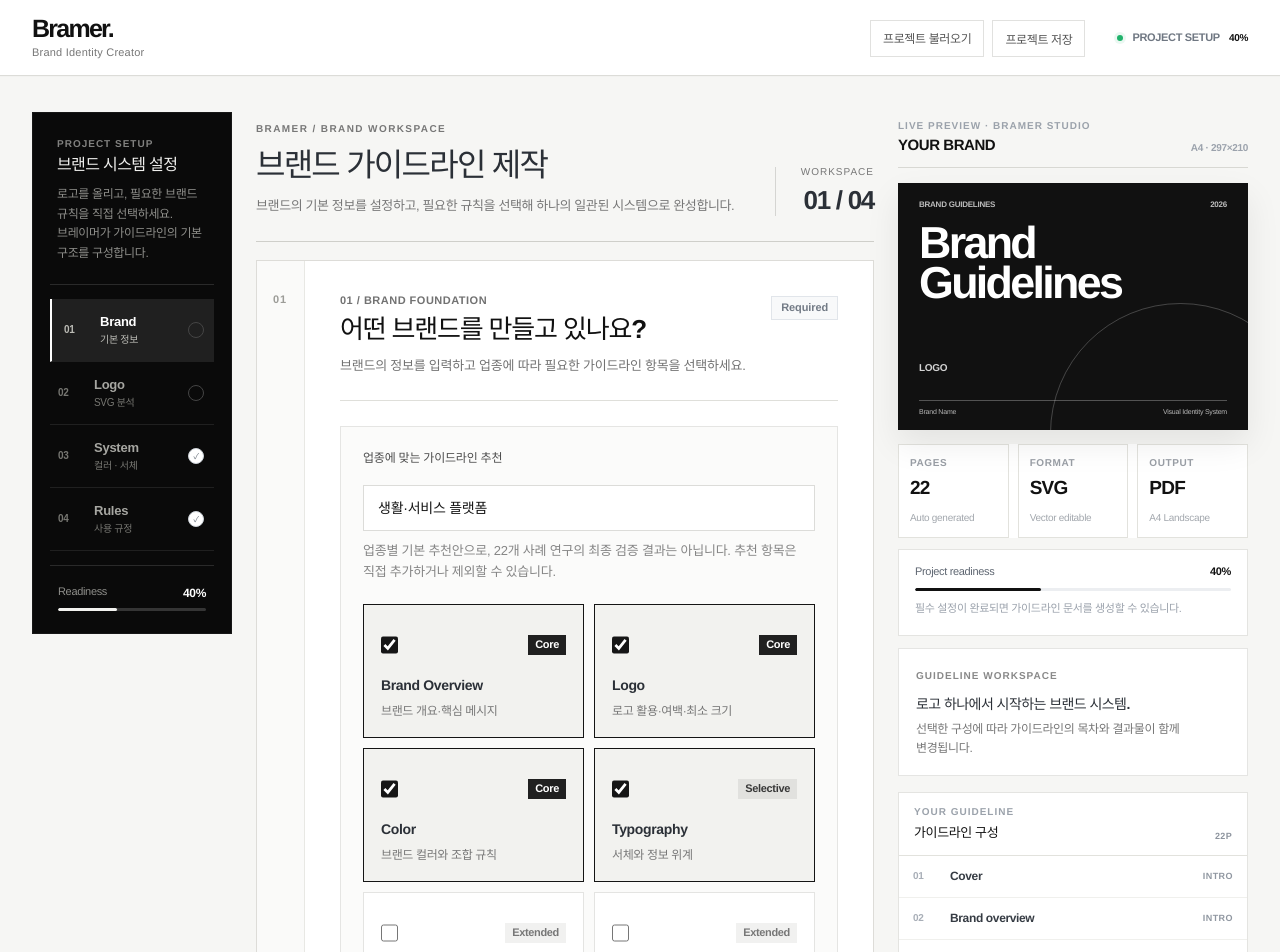
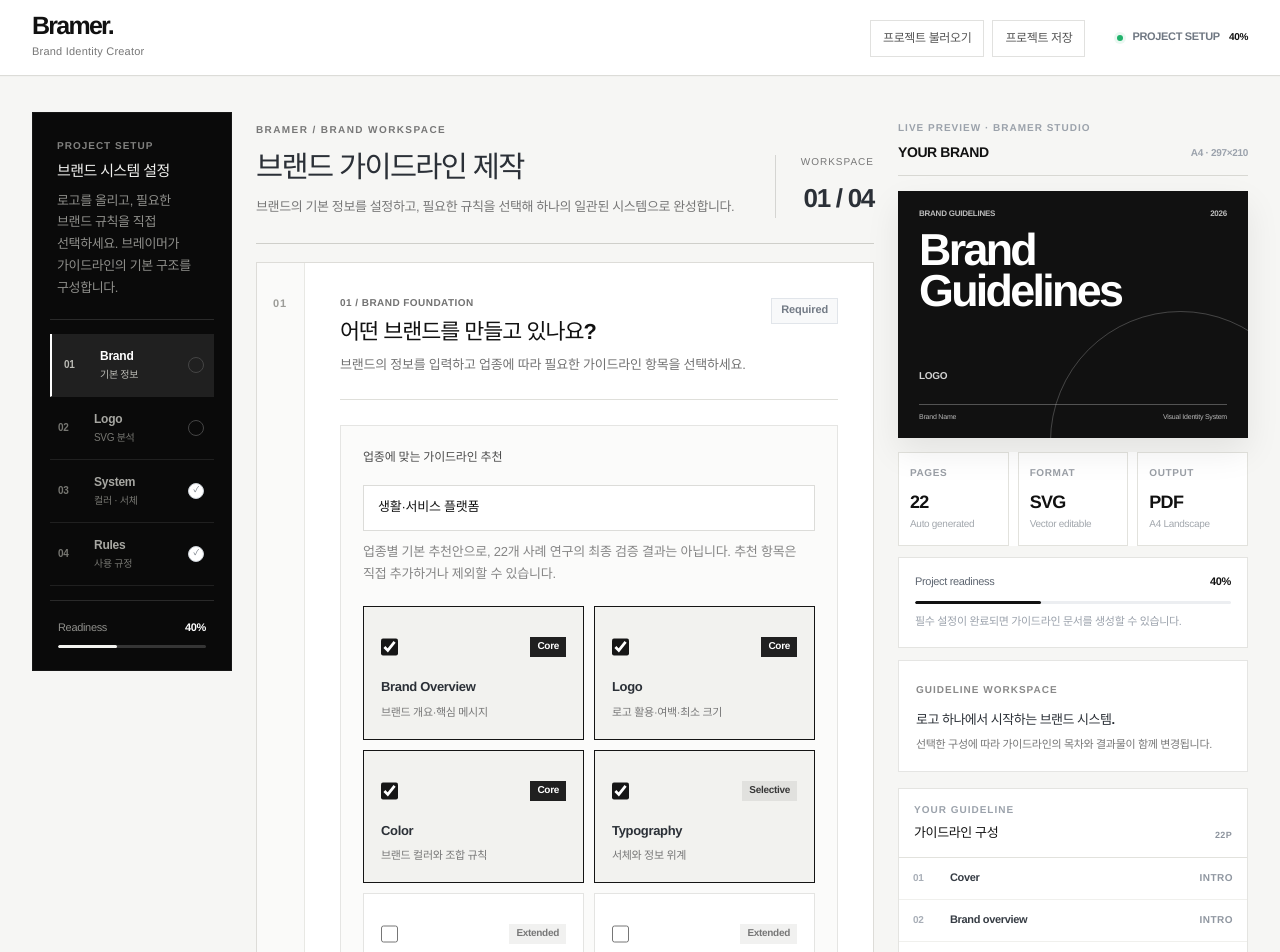
Before and after one commit to jyhome1228-cyber/brandcreator, a React (Vite) app: page / in a window 1280 px wide. Shown: the top 952 px of the page. Built offline with nearby package versions, Linux system fonts and the light colour scheme; a web font is replaced by a local one.

Commit message:
fix(ui): normalize Bramer typography across workspace and editor
* fix(ui): normalize all Bramer typography scales and prevent oversized text

* style: apply typography QA overrides after workspace styles

```diff
--- a/src/main.tsx
+++ b/src/main.tsx
@@ -6,6 +6,7 @@ import './refinements.css';
 import './bramer.css';
 import './workspace-v2.css';
 import './nineworks-layout.css';
+import './typography-qa.css';
 
 createRoot(document.getElementById('root')!).render(
   <StrictMode>
--- /dev/null
+++ b/src/typography-qa.css
@@ -0,0 +1,111 @@
+/* BRAMER typography + content QA 2026-11-15
+   Final stylesheet in cascade; SVG guideline artboards and print output remain unchanged. */
+:root {
+  --br-type-xxs: 11px;
+  --br-type-xs: 12px;
+  --br-type-sm: 13px;
+  --br-type-md: 14px;
+  --br-type-body: 14px;
+  --br-type-section: 21px;
+  --br-type-page: 30px;
+}
+.app-shell:not(.bramer-intro) {font-size:var(--br-type-body);line-height:1.55;}
+.setup-mode, .editor-mode {overflow-x:clip;}
+.setup-mode :is(.setup-main,.module-content,.setup-preview-panel,.preview-sticky,.setup-module-stack),
+.editor-mode :is(.page-sidebar,.preview-area,.settings-panel) {min-width:0;}
+/* Explicit, bounded type scale: no large accidental inherited heading sizes. */
+.bramer-workspace-heading h1 {font-size:clamp(25px,2.3vw,32px)!important;line-height:1.26!important;font-weight:600;}
+.bramer-editor-overview h1 {font-size:clamp(24px,2.4vw,34px)!important;line-height:1.28!important;font-weight:600;}
+.setup-panel .module-heading h2 {font-size:clamp(19px,1.7vw,23px)!important;line-height:1.35!important;font-weight:650;}
+.setup-panel .module-heading {align-items:start;min-width:0;}
+.setup-panel .module-heading>div {min-width:0;}
+.setup-panel .module-heading .module-state {font-size:11px;line-height:1.25;padding:5px 9px;height:auto;max-width:95px;text-align:center;white-space:normal;}
+.bramer-workspace-heading p,.step-nav-head p,.module-description,.bramer-research-note {font-size:13px!important;line-height:1.68!important;}
+.setup-panel .module-kicker,.bramer-workspace-kicker,.bramer-editor-overview>div:first-child>span {font-size:10px!important;line-height:1.4;}
+.setup-mode .setup-module :is(.field>span,.system-block-title strong,.analysis-heading strong) {font-size:12px!important;line-height:1.55;}
+.setup-mode .setup-module :is(input:not([type="checkbox"]),textarea,select) {font-size:13px!important;}
+.setup-panel .field textarea {line-height:1.65!important;}
+.setup-panel :is(input,textarea,select) {max-width:100%;}
+.setup-panel .field-grid,.setup-panel .rules-grid,.setup-panel .system-split {min-width:0;}
+/* Steps and progress: readable and compact without artificial microtext. */
+.setup-step-nav .step-nav-head strong {font-size:15px!important;line-height:1.4;}
+.setup-step-nav .step-nav-copy strong {font-size:12px!important;line-height:1.4;}
+.setup-step-nav .step-nav-copy small {font-size:10px!important;line-height:1.4;}
+.setup-step-nav .step-nav-number {font-size:10px!important;}
+.setup-step-nav .step-nav-progress :is(span,strong) {font-size:11px!important;line-height:1.45;}
+.setup-actions .action-copy strong {font-size:13px!important;line-height:1.5;}
+.setup-actions .action-copy span {font-size:11px!important;line-height:1.45;}
+.setup-actions .action-step {font-size:10px!important;}
+.setup-actions .button {font-size:12px!important;line-height:1.3;white-space:normal;}
+/* Industry cards and supporting messages. */
+.bramer-module-card {gap:8px;min-width:0;}
+.bramer-module-title {font-size:13px!important;line-height:1.4!important;overflow-wrap:break-word;}
+.bramer-module-description {font-size:11px!important;line-height:1.55!important;}
+.bramer-tier {font-size:10px!important;line-height:1.2;}
+.bramer-selection-summary strong {font-size:12px!important;}
+.bramer-selection-summary span,.bramer-selection-summary button {font-size:11px!important;line-height:1.5;}
+.bramer-industry-picker>span {font-size:13px!important;}
+/* SVG analysis: accurate information hierarchy, not giant labels/numbers. */
+.setup-mode .svg-analysis .analysis-heading strong {font-size:14px!important;}
+.setup-mode .svg-analysis .analysis-heading .metadata-label {font-size:10px!important;}
+.setup-mode .svg-analysis .analysis-confidence {font-size:11px!important;}
+.setup-mode .svg-analysis .analysis-primary-card strong,
+.setup-mode .svg-analysis .analysis-metric strong {font-size:16px!important;line-height:1.25!important;overflow-wrap:anywhere;}
+.setup-mode .svg-analysis .analysis-primary-card>span,
+.setup-mode .svg-analysis .analysis-metric>span,
+.setup-mode .svg-analysis .analysis-detail-row span,
+.setup-mode .svg-analysis .recommendation-grid span {font-size:10px!important;line-height:1.4;}
+.setup-mode .svg-analysis .analysis-primary-card small,
+.setup-mode .svg-analysis .analysis-metric small,
+.setup-mode .svg-analysis .recommendation-grid small {font-size:10px!important;line-height:1.5;}
+.setup-mode .svg-analysis .analysis-detail-row strong {font-size:11px!important;line-height:1.5;}
+.setup-mode .svg-analysis .recommendation-grid strong {font-size:17px!important;line-height:1.35;}
+.setup-mode .svg-analysis .recommendation-reasons :is(span,small,p) {font-size:11px!important;line-height:1.6;}
+.setup-mode .creator-upload :is(strong,span,em),.setup-mode .detected-colors :is(small,button) {font-size:12px!important;line-height:1.5;}
+.setup-mode .system-block-title>span,.setup-mode .system-index {font-size:10px!important;}
+/* Preview: keep the graphic itself editorial, keep side metadata usable. */
+.setup-preview-panel .preview-panel-heading strong {font-size:14px!important;line-height:1.45;}
+.setup-preview-panel .preview-format {font-size:10px!important;}
+.setup-preview-panel .preview-stat span {font-size:10px!important;}
+.setup-preview-panel .preview-stat strong {font-size:18px!important;line-height:1.3;}
+.setup-preview-panel .preview-stat small {font-size:10px!important;line-height:1.4;}
+.setup-preview-panel .preview-progress-card :is(p,span,strong) {font-size:11px!important;line-height:1.55;}
+.setup-preview-panel .page-structure-heading strong {font-size:13px!important;}
+.setup-preview-panel .structure-row :is(.structure-number,.structure-section) {font-size:10px!important;}
+.setup-preview-panel .structure-title {font-size:11px!important;}
+.setup-preview-panel .bramer-onboarding-note strong {font-size:13px!important;}
+.setup-preview-panel .bramer-onboarding-note p {font-size:11px!important;line-height:1.65;}
+/* Editor: secondary interface stays below project title in hierarchy. */
+.editor-mode .sidebar-heading {font-size:11px!important;}
+.editor-mode .page-group-label {font-size:10px!important;}
+.editor-mode .page-select {font-size:12px!important;line-height:1.45;}
+.editor-mode .page-select span:first-child {font-size:10px!important;}
+.editor-mode .preview-title-block .metadata-label {font-size:10px!important;}
+.editor-mode .preview-title-block strong {font-size:14px!important;line-height:1.45;}
+.editor-mode .preview-toolbar-meta :is(span,button) {font-size:11px!important;}
+.editor-mode .settings-heading h2 {font-size:18px!important;line-height:1.4;overflow-wrap:anywhere;}
+.editor-mode .setting-group h3 {font-size:13px!important;line-height:1.45;}
+.editor-mode .field.compact>span,.editor-mode .spec-row {font-size:12px!important;line-height:1.5;}
+.editor-mode .setting-group textarea,.editor-mode .setting-group input {font-size:13px!important;line-height:1.55;}
+.editor-mode .bramer-setting-note {font-size:12px!important;line-height:1.6;}
+.editor-mode .header-actions button {font-size:12px!important;}
+.editor-mode .bramer-editor-industry {font-size:11px!important;}
+/* Prevent long project names and labels from breaking the columns. */
+.bramer-editor-overview>div:first-child,.bramer-workspace-heading>div:first-child,.editor-mode .settings-panel {min-width:0;}
+.bramer-editor-overview h1 {overflow-wrap:anywhere;}
+.bramer-editor-overview>div:last-child {max-width:40%;white-space:normal;}
+.editor-mode .page-select span:last-child {overflow:hidden;text-overflow:ellipsis;white-space:nowrap;}
+/* Mobile input legibility; no accidental iOS zoom from small font controls. */
+@media(max-width:767px) {
+ .bramer-workspace-heading h1 {font-size:24px!important;}
+ .bramer-editor-overview h1 {font-size:23px!important;}
+ .setup-panel .module-heading h2 {font-size:20px!important;}
+ .setup-mode .setup-module :is(input:not([type="checkbox"]),textarea,select),
+ .editor-mode .setting-group :is(input,textarea,select) {font-size:16px!important;}
+ .setup-step-nav .step-nav-copy strong {font-size:11px!important;}
+ .setup-actions .action-copy strong {font-size:12px!important;}
+ .setup-actions .button {font-size:12px!important;}
+ .setup-preview-panel .page-structure-list {max-height:270px;overflow:auto;}
+ .editor-mode .header-actions {width:100%;justify-content:flex-start!important;}
+ .editor-mode .header-actions button {font-size:11px!important;min-height:38px;}
+}
```
